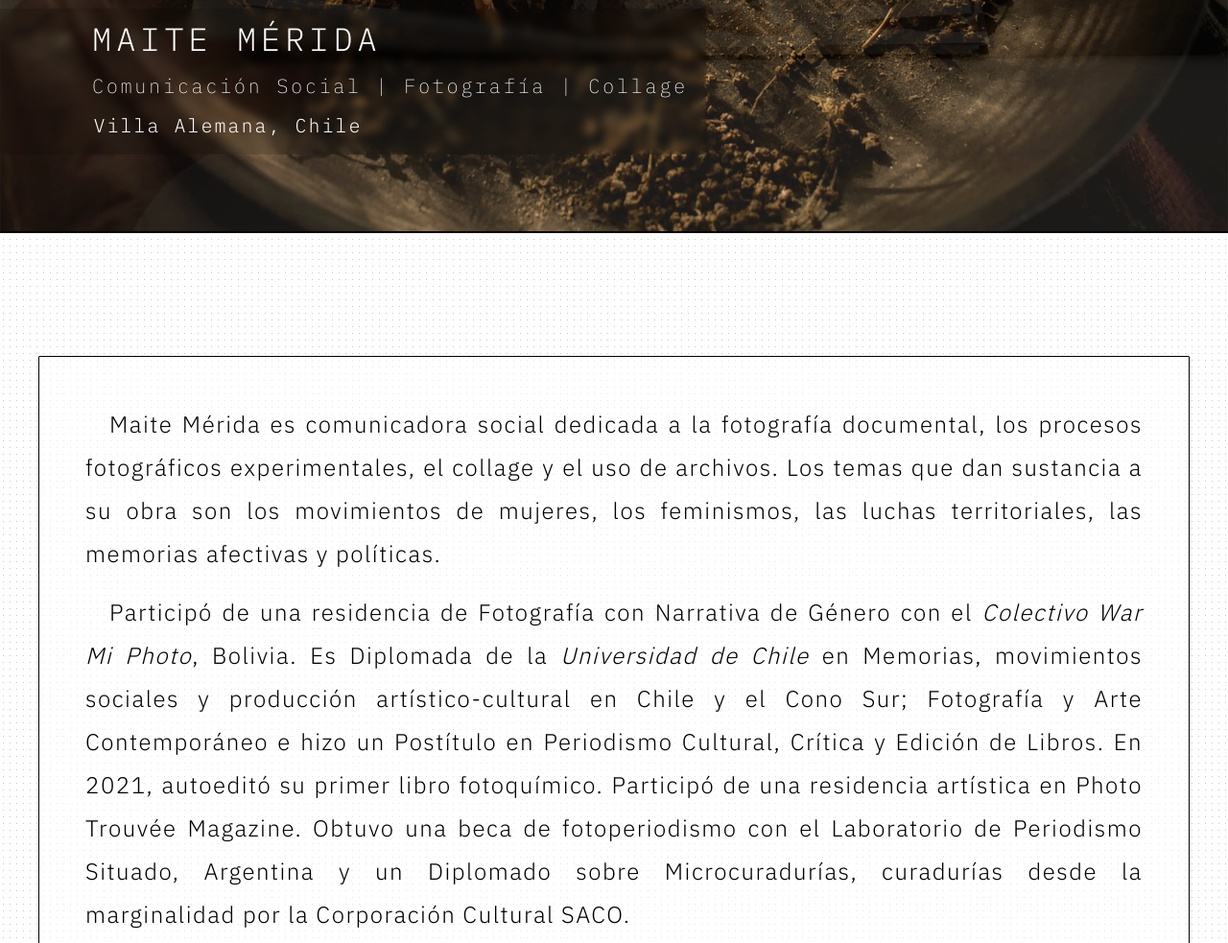
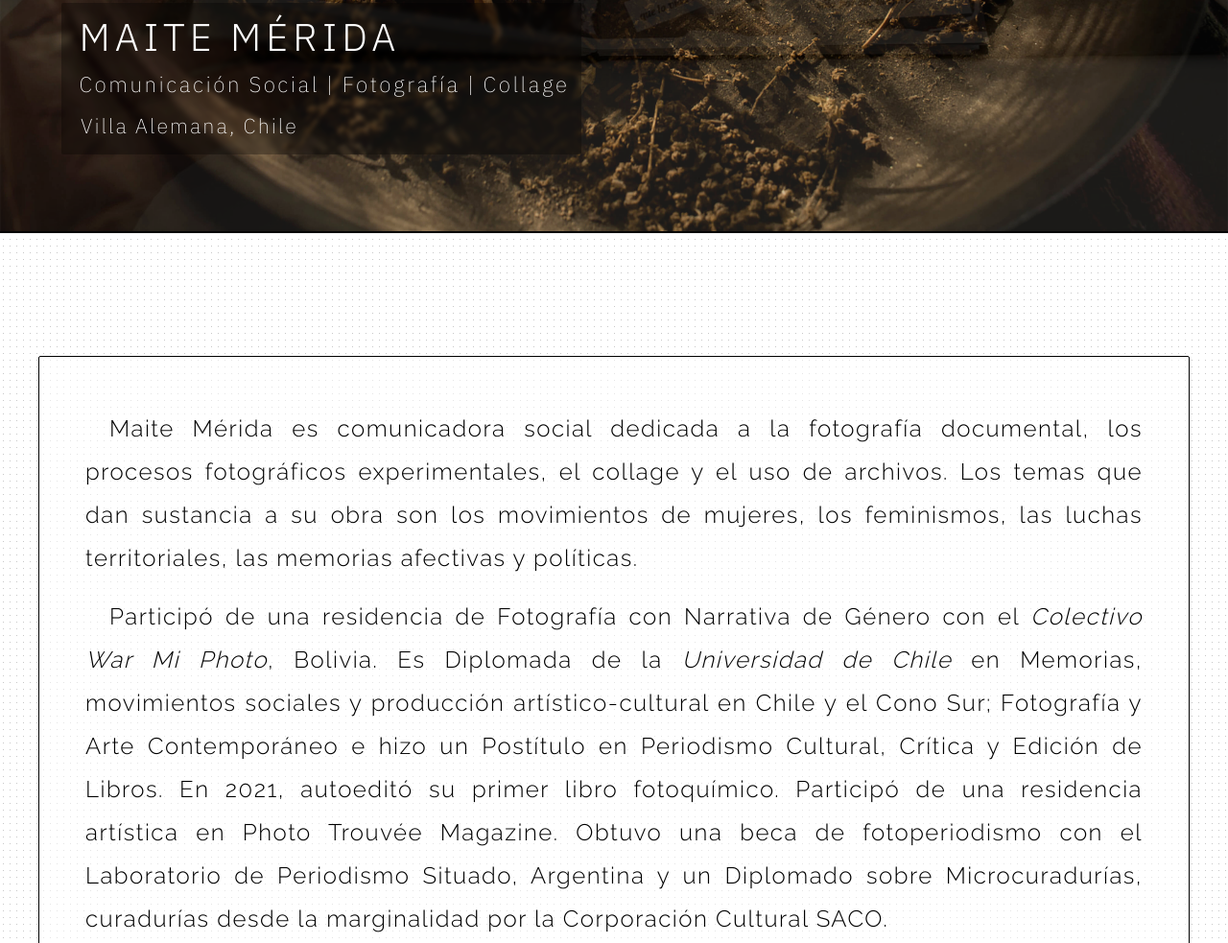
Before and after one commit to juanulload/portafolio_maimerida, a plain HTML site: page index.html in a window 1280 px wide. Shown: the part 559-1542 px from the top of the page at 96% size. Drawn offline with nearby package versions, Linux system fonts and the light colour scheme; a script that the page names is missing.

Commit message:
changes home + add raleway to text

```diff
--- a/css/fonts.css
+++ b/css/fonts.css
@@ -2,3 +2,4 @@
 @import url('https://fonts.googleapis.com/css2?family=IBM+Plex+Sans:wght@100;200;300;400;500;600;700&display=swap');
 @import url('https://fonts.googleapis.com/css2?family=IBM+Plex+Mono:wght@100;200;300;400;500;600;700&display=swap');
 @import url('https://fonts.googleapis.com/css2?family=IBM+Plex+Sans+Condensed:ital,wght@0,100;0,200;0,300;0,400;0,500;0,600;0,700;1,100;1,200;1,300;1,400;1,500;1,600;1,700&display=swap');
+@import url('https://fonts.googleapis.com/css2?family=Raleway:wght@100;200;300;400;500;600;700&display=swap');
--- a/css/home.css
+++ b/css/home.css
@@ -74,17 +74,18 @@ body#index::after {
 #title_land {
 
 
-    backdrop-filter: blur(4px);
-    background-color: #00000022;
+    backdrop-filter: blur(2px);
+    background-color: #0000004a;
 
     margin: 0;
-    padding-inline: 6rem 1.2rem;
-    padding-block: 1rem 1.25rem;
+    margin-left: 4rem;
+    padding-inline: 1.15rem 0.8rem;
+    padding-block: 1.2rem 1.25rem;
 
     height: fit-content;
     width: fit-content;
 
-    border-radius: 1px;
+    border-radius: 2px;
 
     position: absolute;
     bottom: 10%;
@@ -95,18 +96,18 @@ body#index::after {
     flex-direction: column;
     justify-content: center;
     align-items: flex-start;
-    gap: 1.125rem;
+    gap: 1.18rem;
     list-style-type: none;
-    font-family: 'IBM Plex Mono';
+    font-family: 'IBM Plex Sans';
     color: #ffffff;
 }
 
 #name {
     background-color: #ffffff00;
     text-transform: uppercase;
-    font-size: 2.1rem;
+    font-size: 2.5rem;
     font-weight: 300;
-    line-height: 2.05rem;
+    line-height: 2rem;
     letter-spacing: 5px;
 }
 
@@ -114,15 +115,15 @@ body#index::after {
     /* padding-left: 0.05rem; */
     text-transform: capitalize;
     font-weight: 200;
-    font-size: 1.28rem;
+    font-size: 1.4rem;
     letter-spacing: 2.5px;
 }
 
 #local {
     text-transform: capitalize;
     padding-left: 0.10rem;
-    font-weight: 300;
-    font-size: 1.25rem;
+    font-weight: 200;
+    font-size: 1.35rem;
     letter-spacing: 2px;
     line-height: 1.25rem;
 }
@@ -145,12 +146,12 @@ body#index::after {
     margin: auto;
     margin-block: 8rem;
     z-index: 2;
-    padding-block: 3rem;
+    padding-block: 3.25rem;
     padding-inline: 3rem;
     border: 1.5px solid black;
-    border-radius: 1px;
+    border-radius: 2px;
 
-    font-family: 'IBM Plex Sans';
+    font-family: 'Raleway';
     font-size: 1.5rem;
     font-weight: 300;
     line-height: 45px;
```
